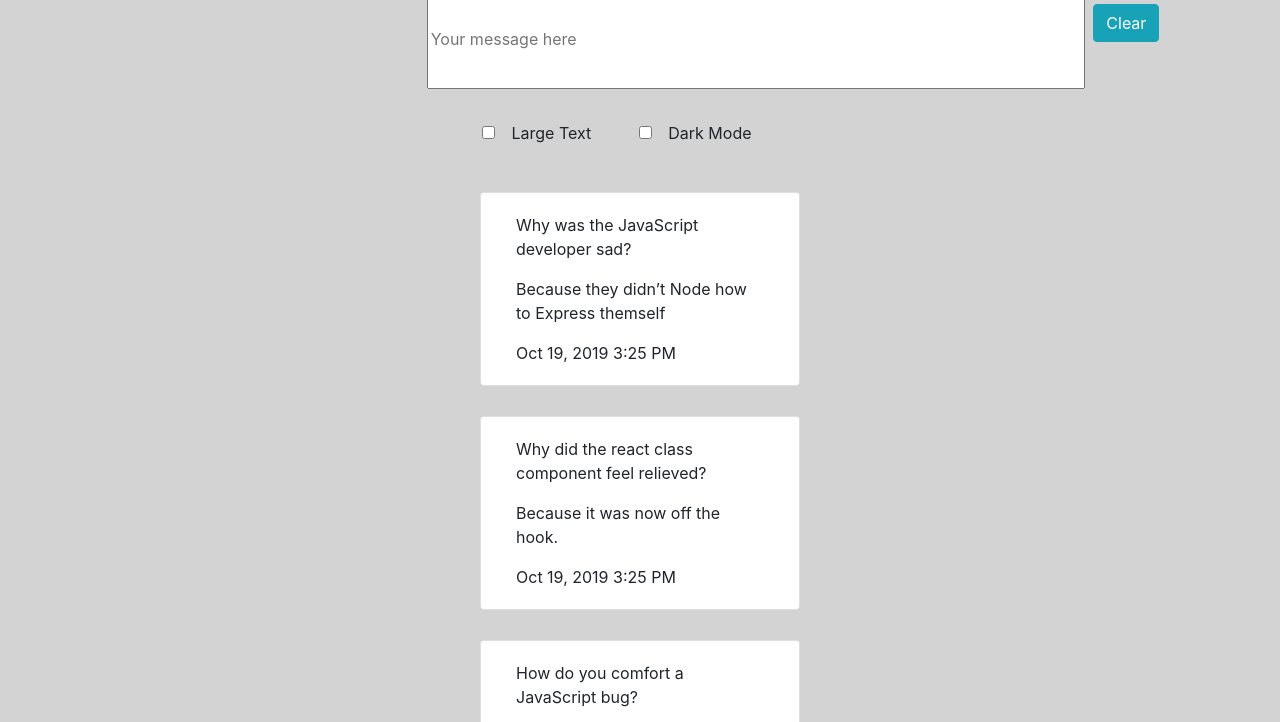
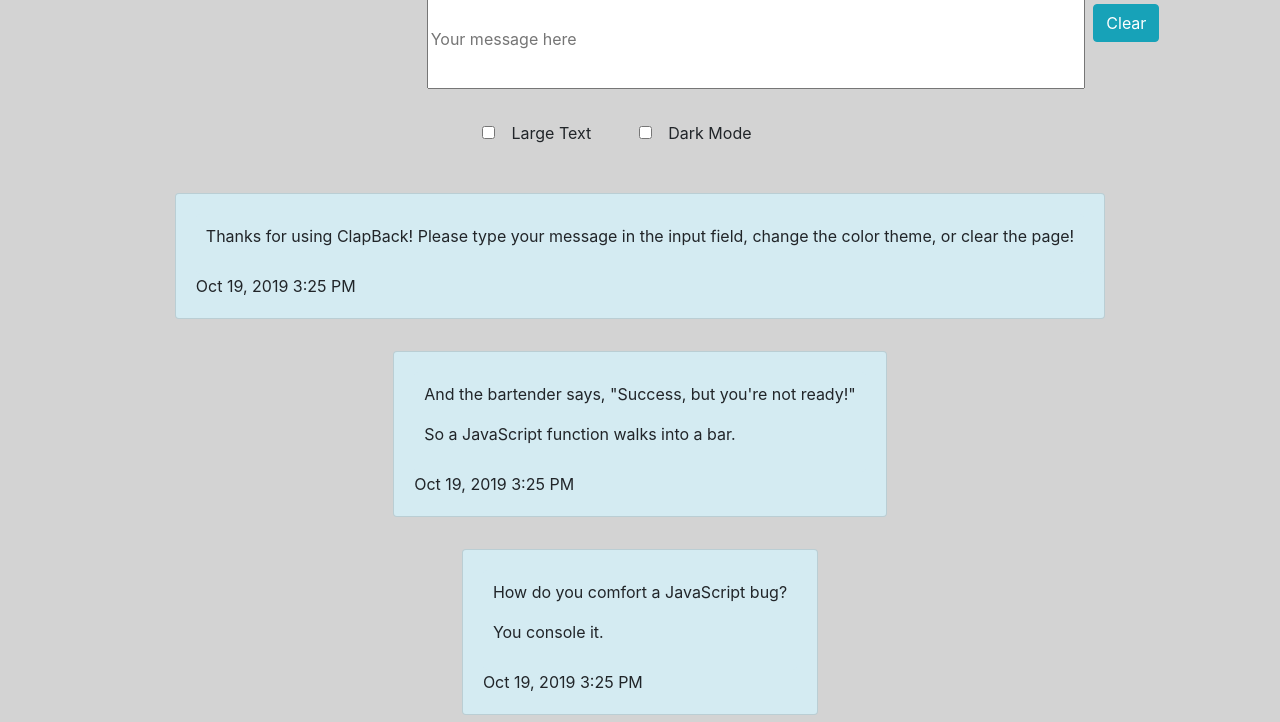
Before and after one commit to nss-evening-cohort-10/chatty-group-project-pond-frogs, a website built with webpack: page src/index.html in a window 1280 px wide. Shown: the part 43-765 px from the top of the page. Built offline with nearby package versions, Linux system fonts and the light colour scheme.

Commit message:
just a small merge/commit for getting message styling all looking the same without roling out a whole new function

```diff
--- a/src/index.html
+++ b/src/index.html
@@ -8,6 +8,9 @@
 </head>
 <body>
     <nav id="navigation"></nav>
-    <div id="message-field"></div>
+    <div id="messages-wrapper">
+        <div id="added-message-field"></div>
+        <div id="message-field"></div>
+    </div>
 </body>
 </html>
--- a/src/javascripts/components/addMessage/addMessage.js
+++ b/src/javascripts/components/addMessage/addMessage.js
@@ -11,7 +11,7 @@
   domString += $('#message-input').val();
   domString += `<div>${moment().format('lll')}</div>`;
   domString += '</div>';
-  utilities.printToDom('message-field', domString);
+  utilities.printToDom('added-message-field', domString);
 };
 
 const addMessage = () => {
--- a/src/javascripts/components/addMessage/addMessage.scss
+++ b/src/javascripts/components/addMessage/addMessage.scss
@@ -1,6 +1,6 @@
-#message-field {
+#added-message-field {
     display: flex;
-    flex-flow: column;
+    flex-flow: column-reverse;
     align-items: center;
 
     #message-bubble {
--- a/src/javascripts/components/displayMessages/displayMessages.js
+++ b/src/javascripts/components/displayMessages/displayMessages.js
@@ -9,9 +9,9 @@
   const messages = seedData.messages();
   let domString = '';
   messages.forEach((message) => {
-    domString += '<div class="card col-3">';
-    domString += '<div class="card-body">';
-    domString += `<div>${message.message}</div>`;
+    domString += '<div class="card">';
+    domString += '<div class="card-body arrow bottom">';
+    domString += `<div class="message-body">${message.message}</div>`;
     domString += `<div>${moment().format('lll')}</div>`;
     domString += '</div>';
     domString += '</div>';
--- a/src/javascripts/components/displayMessages/displayMessages.scss
+++ b/src/javascripts/components/displayMessages/displayMessages.scss
@@ -1,9 +1,30 @@
 #message-field {
   display: flex;
-  flex-direction: column;
+  flex-flow: column-reverse;
+  align-items: center;
 
+  .card {
+    background-color: #d4ebf2;
+    margin: 1em;
 
-  .card{
-    margin: 15px;
+    .message-body {
+        background-color: #d4ebf2;
+        height: fit-content;
+        min-height: 35px;
+        border-radius: 4px;
+        text-align: left;
+        padding: 10px;
+
+        .arrow {
+            border-style: solid;
+            position: absolute;
+        }
+
+        .bottom {
+            border-color: #d4ebf2 transparent transparent transparent;
+            border-width: 8px 8px 0px 8px;
+            bottom: -8px;
+        }
+    }
   }
 }
--- a/src/javascripts/helpers/data/messages.js
+++ b/src/javascripts/helpers/data/messages.js
@@ -12,7 +12,7 @@
     timestamp: '',
   },
   {
-    message: '<p>And the bartender says, "Success, but yer not ready!"</p><p>So a JavaScript function walks into a bar.</p>',
+    message: '<p>And the bartender says, "Success, but you\'re not ready!"</p><p>So a JavaScript function walks into a bar.</p>',
     timestamp: '',
   },
   {
```
Also changed, not shown: src/javascripts/components/themes/darkTheme.js (added, +11 -0 lines), src/javascripts/components/themes/darkTheme.scss (added).
